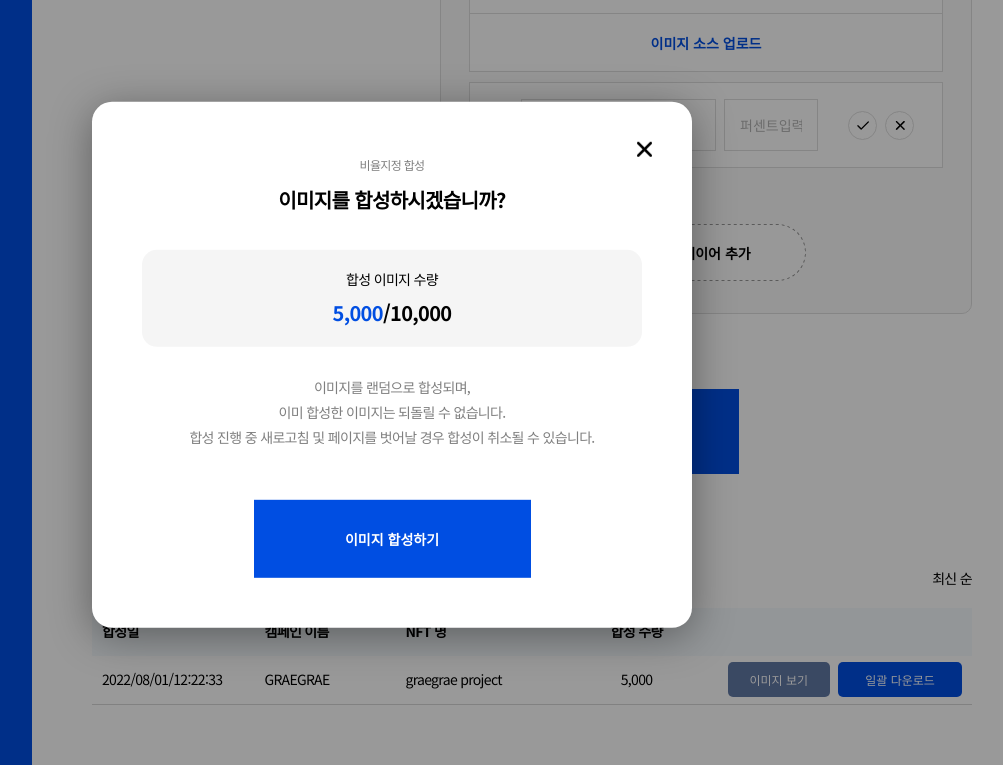
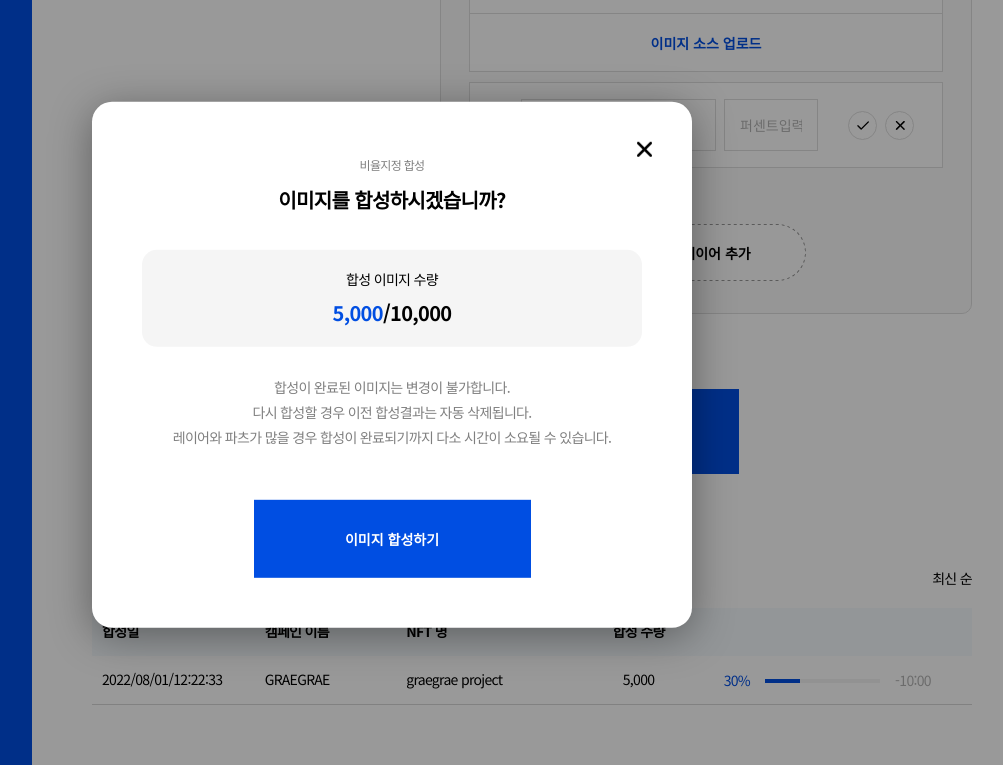
Before and after one commit to bravedevteam/graegrae, a plain HTML site: page pageSynth_3.html in a window 1280 px wide. Both pictures are taken after a click on the button "이미지 합성하기". Shown: the part 2059-2824 px from the top of the page, without its empty margins (248-1251 px from the left). Drawn offline with Linux system fonts and the light colour scheme.

Commit message:
Add files via upload

```diff
--- a/css/style.css
+++ b/css/style.css
@@ -381,6 +381,12 @@ input.timepicker { background:url('../images/iconCalendar.png') right center no-
 .inputPublish p { padding:0; margin-left:15px; color:#000; }
 .inputPublish p span { color:#004ee2; }
 
+.boxProgress { display:inline-block; vertical-align:middle; overflow:hidden; }
+.boxProgress .per { margin-right:15px; float:left; font-size:14px; color:#004ee2; }
+.boxProgress .bar_bg { width:115px; height:4px; float:left; margin-top:8px; position:relative; background:#f2f2f2; overflow:hidden; }
+.boxProgress .bar_bg .bar { width:0; height:4px; position:absolute; left:0; top:0; transition:all .3s; background:#004ee2; }
+.boxProgress .time { margin-left:15px; float:left; font-size:14px; color:rgba(0,0,0,0.3); }
+
 .boxSlotState { margin-top:10px; padding:22px 52px 16px 35px; background:#fff; border:1px solid #d0d0d0; }
 .boxSlotState .item { overflow:hidden; line-height:42px; }
 .boxSlotState .item.total { margin-top:10px; padding-top:10px; border-top:1px solid #e3e3e3; }
--- a/pageSynth_3.html
+++ b/pageSynth_3.html
@@ -319,9 +319,14 @@
                 <td>GRAEGRAE</td>
                 <td>graegrae project</td>
                 <td class="ta-c">5,000</td>
-                <td class="ta-r">
-                  <button type="button" class="btn btn--small3 btn--deepblue">이미지 보기</button>
-                  <button type="button" class="btn btn--small2 btn--blue ml5">일괄 다운로드</button>
+                <td class="ta-c">
+                  <div class="boxProgress">
+										<div class="per">30%</div>
+										<div class="bar_bg">
+											<div class="bar" style="width:30%;"></div>
+										</div>
+										<div class="time">-10:00</div>
+									</div>
                 </td>
 							</tr>
 						</tbody>
@@ -412,9 +417,9 @@
 					<div class="count"><span>5,000</span>/10,000</div>
 				</div>
 				<p>
-					이미지를 랜덤으로 합성되며,<br />
-					이미 합성한 이미지는 되돌릴 수 없습니다.<br />
-					합성 진행 중 새로고침 및 페이지를 벗어날 경우 합성이 취소될 수 있습니다.
+					합성이 완료된 이미지는 변경이 불가합니다.<br />
+					다시 합성할 경우 이전 합성결과는 자동 삭제됩니다.<br />
+					레이어와 파츠가 많을 경우 합성이 완료되기까지 다소 시간이 소요될 수 있습니다.
 				</p>
 			</div>
 			<div class="btnArea">
```
